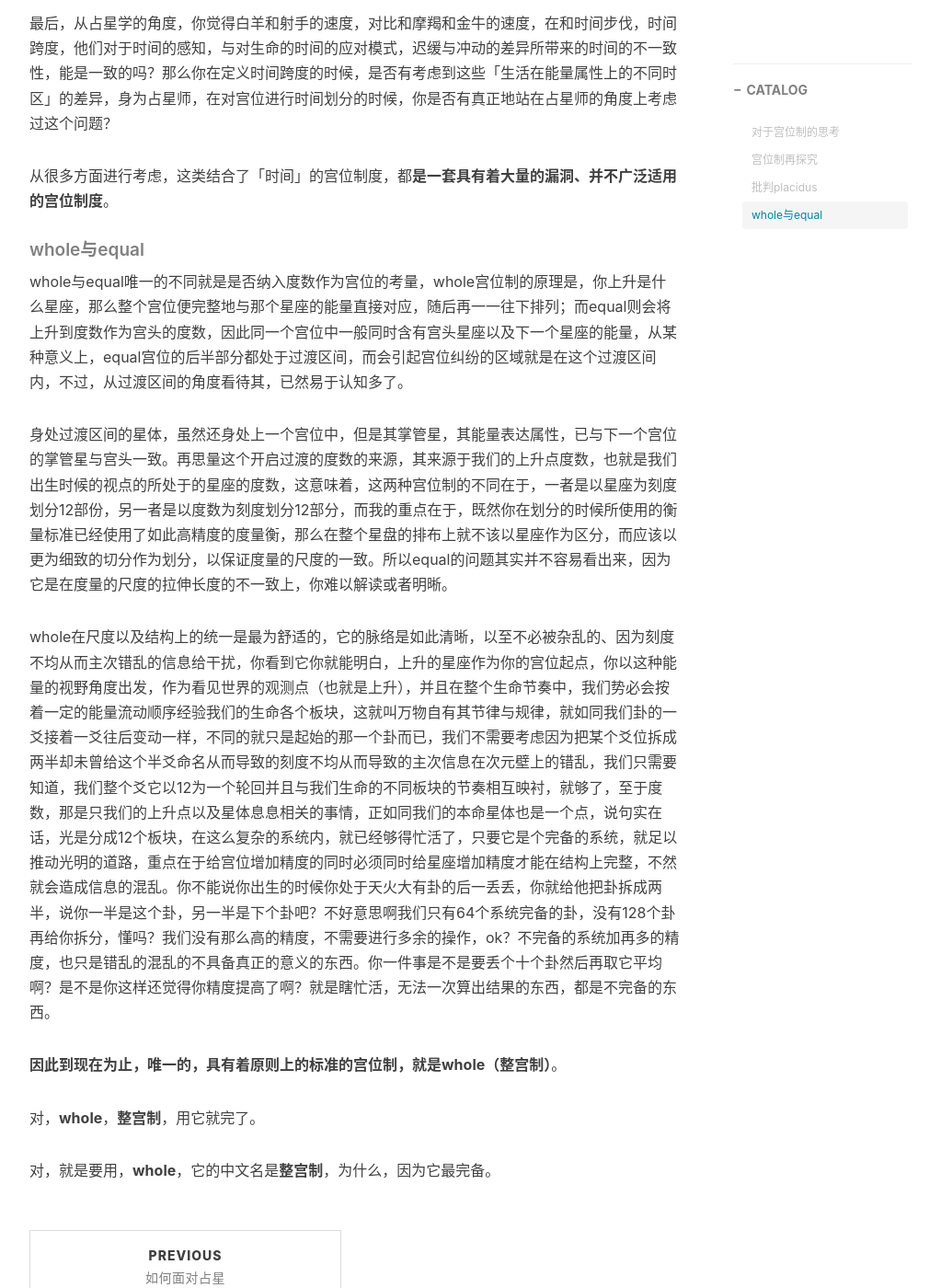
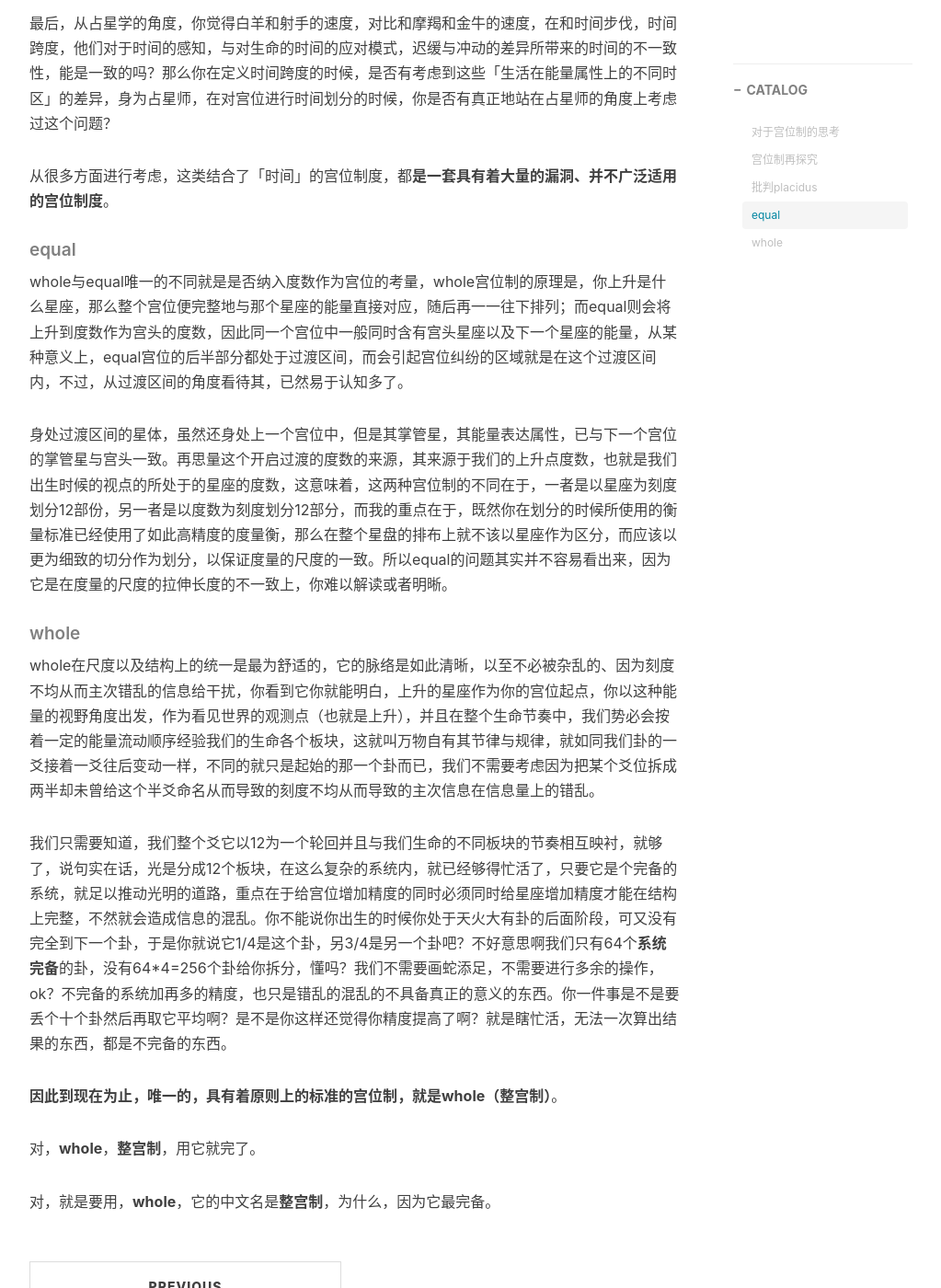
Before and after one commit to ovoskyo/ovoskyo.github.io, a Jekyll site: the page built from _posts/2025-04-03-宫位制.markdown, in a window 1280 px wide and 1400 px high, scrolled down 2927 px. Shown: the whole window at 92% size, without its empty margins (233-1256 px from the left). Built offline with Jekyll 4.4.1, drawn with Linux system fonts in a browser that asks for light colours; nearby versions of some CDN libraries; comment, search, counter and statistics services are not loaded.

Commit message:
Update 2025-04-03-宫位制.markdown

```diff
--- a/_posts/2025-04-03-宫位制.markdown
+++ b/_posts/2025-04-03-宫位制.markdown
@@ -48,13 +48,17 @@ tags:
 
 从很多方面进行考虑，这类结合了「时间」的宫位制度，都**是一套具有着大量的漏洞、并不广泛适用的宫位制度**。
 
-##### whole与equal
+##### equal
 
 whole与equal唯一的不同就是是否纳入度数作为宫位的考量，whole宫位制的原理是，你上升是什么星座，那么整个宫位便完整地与那个星座的能量直接对应，随后再一一往下排列；而equal则会将上升到度数作为宫头的度数，因此同一个宫位中一般同时含有宫头星座以及下一个星座的能量，从某种意义上，equal宫位的后半部分都处于过渡区间，而会引起宫位纠纷的区域就是在这个过渡区间内，不过，从过渡区间的角度看待其，已然易于认知多了。
 
 身处过渡区间的星体，虽然还身处上一个宫位中，但是其掌管星，其能量表达属性，已与下一个宫位的掌管星与宫头一致。再思量这个开启过渡的度数的来源，其来源于我们的上升点度数，也就是我们出生时候的视点的所处于的星座的度数，这意味着，这两种宫位制的不同在于，一者是以星座为刻度划分12部份，另一者是以度数为刻度划分12部分，而我的重点在于，既然你在划分的时候所使用的衡量标准已经使用了如此高精度的度量衡，那么在整个星盘的排布上就不该以星座作为区分，而应该以更为细致的切分作为划分，以保证度量的尺度的一致。所以equal的问题其实并不容易看出来，因为它是在度量的尺度的拉伸长度的不一致上，你难以解读或者明晰。
 
-whole在尺度以及结构上的统一是最为舒适的，它的脉络是如此清晰，以至不必被杂乱的、因为刻度不均从而主次错乱的信息给干扰，你看到它你就能明白，上升的星座作为你的宫位起点，你以这种能量的视野角度出发，作为看见世界的观测点（也就是上升），并且在整个生命节奏中，我们势必会按着一定的能量流动顺序经验我们的生命各个板块，这就叫万物自有其节律与规律，就如同我们卦的一爻接着一爻往后变动一样，不同的就只是起始的那一个卦而已，我们不需要考虑因为把某个爻位拆成两半却未曾给这个半爻命名从而导致的刻度不均从而导致的主次信息在次元壁上的错乱，我们只需要知道，我们整个爻它以12为一个轮回并且与我们生命的不同板块的节奏相互映衬，就够了，至于度数，那是只我们的上升点以及星体息息相关的事情，正如同我们的本命星体也是一个点，说句实在话，光是分成12个板块，在这么复杂的系统内，就已经够得忙活了，只要它是个完备的系统，就足以推动光明的道路，重点在于给宫位增加精度的同时必须同时给星座增加精度才能在结构上完整，不然就会造成信息的混乱。你不能说你出生的时候你处于天火大有卦的后一丢丢，你就给他把卦拆成两半，说你一半是这个卦，另一半是下个卦吧？不好意思啊我们只有64个系统完备的卦，没有128个卦再给你拆分，懂吗？我们没有那么高的精度，不需要进行多余的操作，ok？不完备的系统加再多的精度，也只是错乱的混乱的不具备真正的意义的东西。你一件事是不是要丢个十个卦然后再取它平均啊？是不是你这样还觉得你精度提高了啊？就是瞎忙活，无法一次算出结果的东西，都是不完备的东西。
+##### whole
+
+whole在尺度以及结构上的统一是最为舒适的，它的脉络是如此清晰，以至不必被杂乱的、因为刻度不均从而主次错乱的信息给干扰，你看到它你就能明白，上升的星座作为你的宫位起点，你以这种能量的视野角度出发，作为看见世界的观测点（也就是上升），并且在整个生命节奏中，我们势必会按着一定的能量流动顺序经验我们的生命各个板块，这就叫万物自有其节律与规律，就如同我们卦的一爻接着一爻往后变动一样，不同的就只是起始的那一个卦而已，我们不需要考虑因为把某个爻位拆成两半却未曾给这个半爻命名从而导致的刻度不均从而导致的主次信息在信息量上的错乱。
+
+我们只需要知道，我们整个爻它以12为一个轮回并且与我们生命的不同板块的节奏相互映衬，就够了，说句实在话，光是分成12个板块，在这么复杂的系统内，就已经够得忙活了，只要它是个完备的系统，就足以推动光明的道路，重点在于给宫位增加精度的同时必须同时给星座增加精度才能在结构上完整，不然就会造成信息的混乱。你不能说你出生的时候你处于天火大有卦的后面阶段，可又没有完全到下一个卦，于是你就说它1/4是这个卦，另3/4是另一个卦吧？不好意思啊我们只有64个**系统完备**的卦，没有64*4=256个卦给你拆分，懂吗？我们不需要画蛇添足，不需要进行多余的操作，ok？不完备的系统加再多的精度，也只是错乱的混乱的不具备真正的意义的东西。你一件事是不是要丢个十个卦然后再取它平均啊？是不是你这样还觉得你精度提高了啊？就是瞎忙活，无法一次算出结果的东西，都是不完备的东西。
 
 **因此到现在为止，唯一的，具有着原则上的标准的宫位制，就是whole（整宫制）**。
 
```
